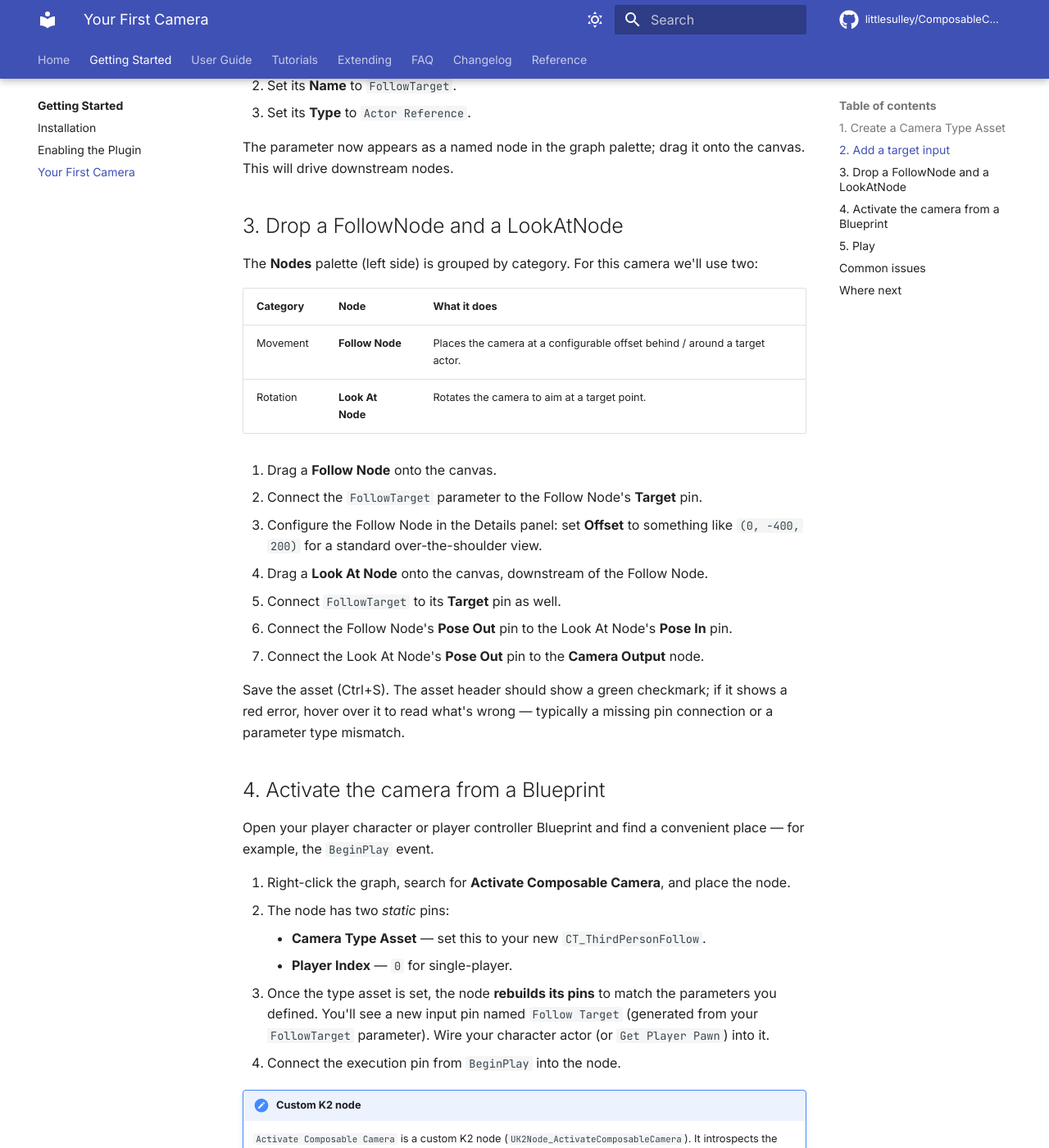
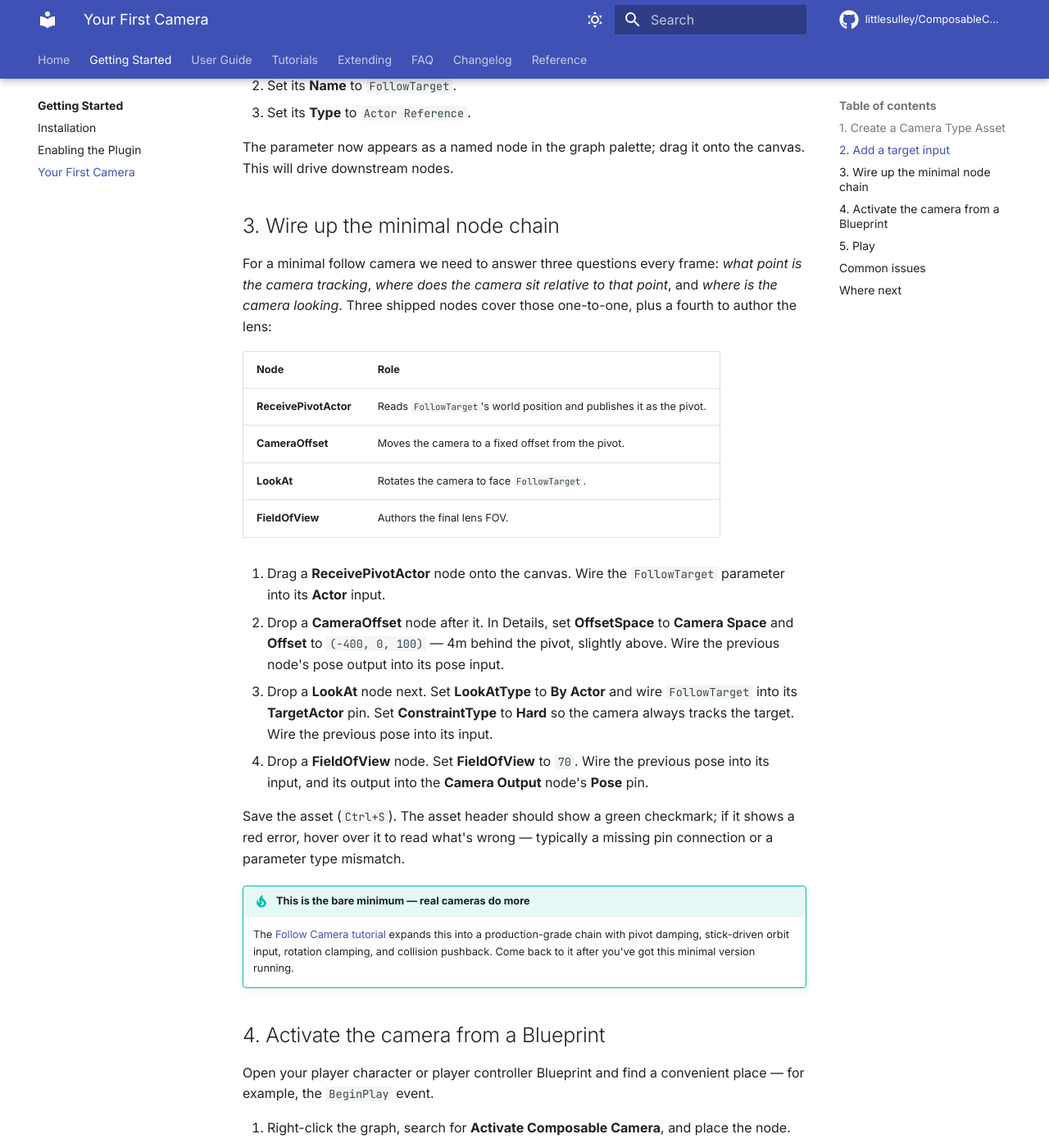
Before and after one commit to littlesulley/ComposableCameraSystem-Docs, an MkDocs documentation site: the page built from docs/getting-started/your-first-camera.md, in a window 1280 px wide and 1400 px high, scrolled down 992 px. Shown: the whole window at 82% size. Built offline with MkDocs 1.6.1 and Material for MkDocs 9.7.7, drawn with Linux system fonts in a browser that asks for light colours; comment, search, counter and statistics services are not loaded; some of the changed text lies outside the part shown.

Commit message:
Fix drift in getting-started: swap fictional Follow Node for real node chain, correct PCM class name

```diff
--- a/docs/getting-started/your-first-camera.md
+++ b/docs/getting-started/your-first-camera.md
@@ -31,24 +31,26 @@ A follow camera needs to know **who** to follow. ComposableCameraSystem exposes
 
 The parameter now appears as a named node in the graph palette; drag it onto the canvas. This will drive downstream nodes.
 
-## 3. Drop a FollowNode and a LookAtNode
+## 3. Wire up the minimal node chain
 
-The **Nodes** palette (left side) is grouped by category. For this camera we'll use two:
+For a minimal follow camera we need to answer three questions every frame: *what point is the camera tracking*, *where does the camera sit relative to that point*, and *where is the camera looking*. Three shipped nodes cover those one-to-one, plus a fourth to author the lens:
 
-| Category | Node | What it does |
-|---|---|---|
-| Movement | **Follow Node** | Places the camera at a configurable offset behind / around a target actor. |
-| Rotation | **Look At Node** | Rotates the camera to aim at a target point. |
+| Node | Role |
+|---|---|
+| **ReceivePivotActor** | Reads `FollowTarget`'s world position and publishes it as the pivot. |
+| **CameraOffset** | Moves the camera to a fixed offset from the pivot. |
+| **LookAt** | Rotates the camera to face `FollowTarget`. |
+| **FieldOfView** | Authors the final lens FOV. |
 
-1. Drag a **Follow Node** onto the canvas.
-2. Connect the `FollowTarget` parameter to the Follow Node's **Target** pin.
-3. Configure the Follow Node in the Details panel: set **Offset** to something like `(0, -400, 200)` for a standard over-the-shoulder view.
-4. Drag a **Look At Node** onto the canvas, downstream of the Follow Node.
-5. Connect `FollowTarget` to its **Target** pin as well.
-6. Connect the Follow Node's **Pose Out** pin to the Look At Node's **Pose In** pin.
-7. Connect the Look At Node's **Pose Out** pin to the **Camera Output** node.
+1. Drag a **ReceivePivotActor** node onto the canvas. Wire the `FollowTarget` parameter into its **Actor** input.
+2. Drop a **CameraOffset** node after it. In Details, set **OffsetSpace** to **Camera Space** and **Offset** to `(-400, 0, 100)` — 4m behind the pivot, slightly above. Wire the previous node's pose output into its pose input.
+3. Drop a **LookAt** node next. Set **LookAtType** to **By Actor** and wire `FollowTarget` into its **TargetActor** pin. Set **ConstraintType** to **Hard** so the camera always tracks the target. Wire the previous pose into its input.
+4. Drop a **FieldOfView** node. Set **FieldOfView** to `70`. Wire the previous pose into its input, and its output into the **Camera Output** node's **Pose** pin.
 
-Save the asset (Ctrl+S). The asset header should show a green checkmark; if it shows a red error, hover over it to read what's wrong — typically a missing pin connection or a parameter type mismatch.
+Save the asset (`Ctrl+S`). The asset header should show a green checkmark; if it shows a red error, hover over it to read what's wrong — typically a missing pin connection or a parameter type mismatch.
+
+!!! tip "This is the bare minimum — real cameras do more"
+    The [Follow Camera tutorial](../tutorials/follow-camera.md) expands this into a production-grade chain with pivot damping, stick-driven orbit input, rotation clamping, and collision pushback. Come back to it after you've got this minimal version running.
 
 ## 4. Activate the camera from a Blueprint
 
@@ -75,7 +77,7 @@ Press **Play**. Your camera should snap to the configured offset behind the targ
 ## Common issues
 
 - **"No camera is active" in the debug overlay** — the Activate node never ran. Common causes: `BeginPlay` fires before your follow target spawns (wire the node to a later event), or the PlayerController class in the GameMode doesn't use `AComposableCameraPlayerCameraManager` (revisit [Enabling the Plugin](enabling-plugin.md)).
-- **Camera is at world origin, not behind the target** — the Follow Node's Target pin isn't wired, or the actor you're passing in is `None`. Print-string the target before the activation call.
+- **Camera is at world origin, not behind the target** — the `ReceivePivotActor` node's **Actor** pin isn't wired, or the actor you're passing in is `None`. Print-string the target before the activation call.
 - **Camera pops to the new position with no blend** — that's expected for a first activation. Blending is driven by **transitions**, which are covered in [Transitions & Blending](../user-guide/transitions-and-blending.md) in the User Guide.
 
 ## Where next
```
Also changed, not shown: docs/getting-started/enabling-plugin.md (+1 -1 lines).
